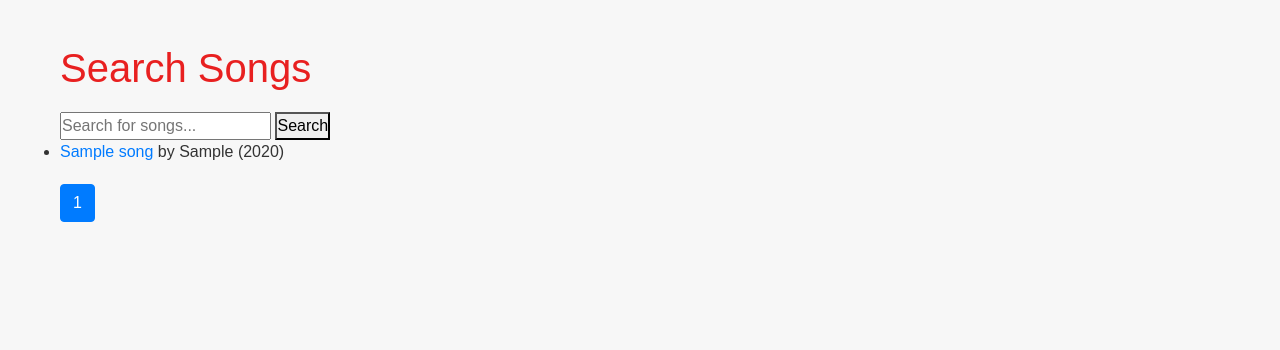
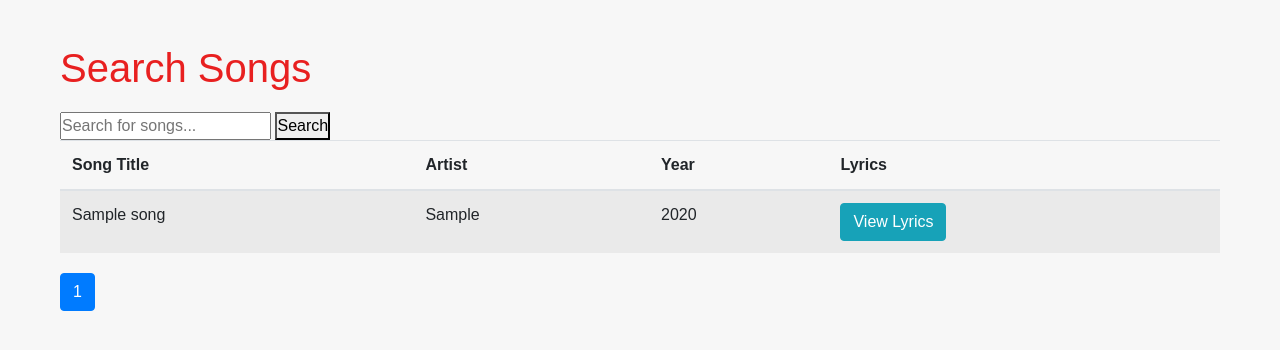
Before and after one commit to adse18/audiosity-project, a Django app: page /archive/ in a window 1280 px wide. Shown: the part 84-434 px from the top of the page. Run offline with Django 5.2, Linux system fonts and the light colour scheme; tables that the repository leaves empty hold one stand-in row (values such as "Sample post"); some libraries are stand-ins or nearby versions.

```diff
--- a/audiosity_app/templates/archive.html
+++ b/audiosity_app/templates/archive.html
@@ -1,3 +1,4 @@
+<!-- archive.htlm -->
 {% extends 'base.html' %}
 {% load static %}
 
@@ -11,24 +12,36 @@
         <button type="submit">Search</button>
     </form>
 
-    <ul>
+    {% if page_obj.paginator.count == 0 %}
+    <p></p>
+    <p><b>No results found.</b></p>
+    {% else %}
+
+    <table class="table table-striped">
+        <thead>
+            <tr>
+                <th>Song Title</th>
+                <th>Artist</th>
+                <th>Year</th>
+                <th>Lyrics</th>
+            </tr>
+        </thead>
+        <tbody>
             {% for song in page_obj %}
-            <li>
-                <a href="#" class="song-title"
-                   data-toggle="modal"
-                   data-target="#lyricsModal{{ song.id }}"
-                   data-song-id="{{ song.id }}"
-                   data-song-title="{{ song.song_title }}"
-                   data-artist="{{ song.artist }}"
-                   data-lyrics="{{ song.lyrics }}">
-                    {{ song.song_title }}
-                </a>  by {{ song.artist }} ({{ song.year }})
-            </li>
+                <tr>
+                    <td>{{ song.song_title }}</td>
+                    <td>{{ song.artist }}</td>
+                    <td>{{ song.year }}</td>
+                    <td>
+                        <button type="button" class="btn btn-info" data-toggle="modal" data-target="#lyricsModal{{ song.id }}">View Lyrics</button>
+                    </td>
+                </tr>
+
                 <div class="modal fade" id="lyricsModal{{ song.id }}" tabindex="-1" role="dialog" aria-labelledby="lyricsModalLabel{{ song.id }}" aria-hidden="true">
                     <div class="modal-dialog modal-dialog-centered" role="document">
                         <div class="modal-content">
                             <div class="modal-header">
-                    <h5 class="modal-title" id="lyricsModalLabel{{ song.id }}">Lyrics for {{ song.song_title }}</h5>
+                                <h5 class="modal-title" id="lyricsModalLabel{{ song.id }}">Lyrics for "{{ song.song_title }}"</h5>
                                 <button type="button" class="close" data-dismiss="modal" aria-label="Close">
                                     <span aria-hidden="true">&times;</span>
                                 </button>
@@ -42,9 +55,9 @@
                         </div>
                     </div>
                 </div>
-
             {% endfor %}
-    </ul>
+        </tbody>
+    </table>
 
     <!-- Pagination -->
     <nav>
@@ -84,4 +97,6 @@
             });
         });
     </script>
+
+{% endif %}
 {% endblock %}
```
Also changed, not shown: 4 other files. Lines whose indentation alone changed are shown as unchanged.
